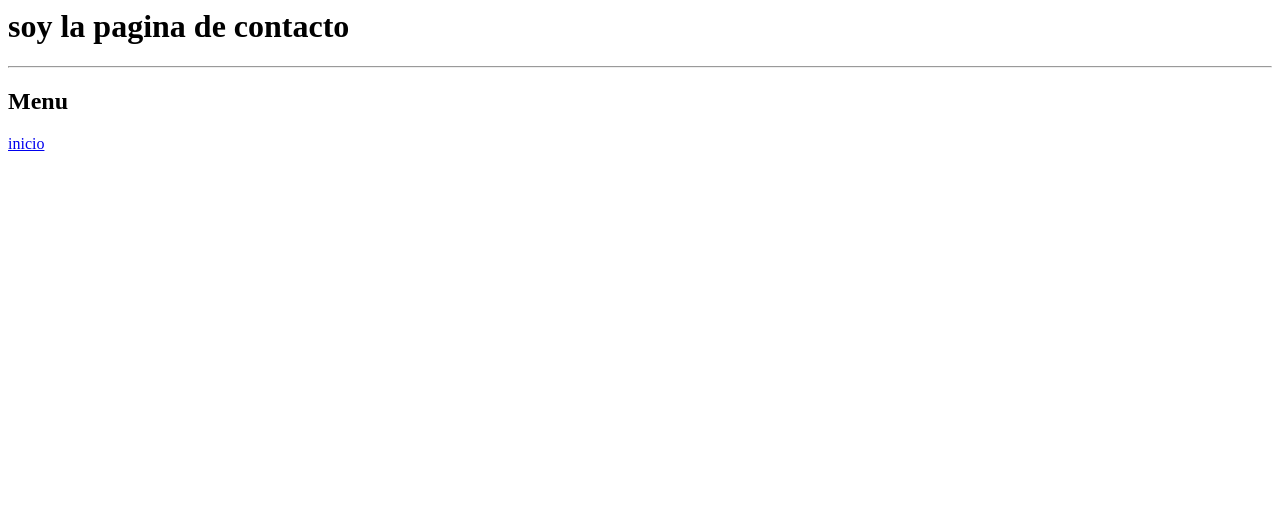
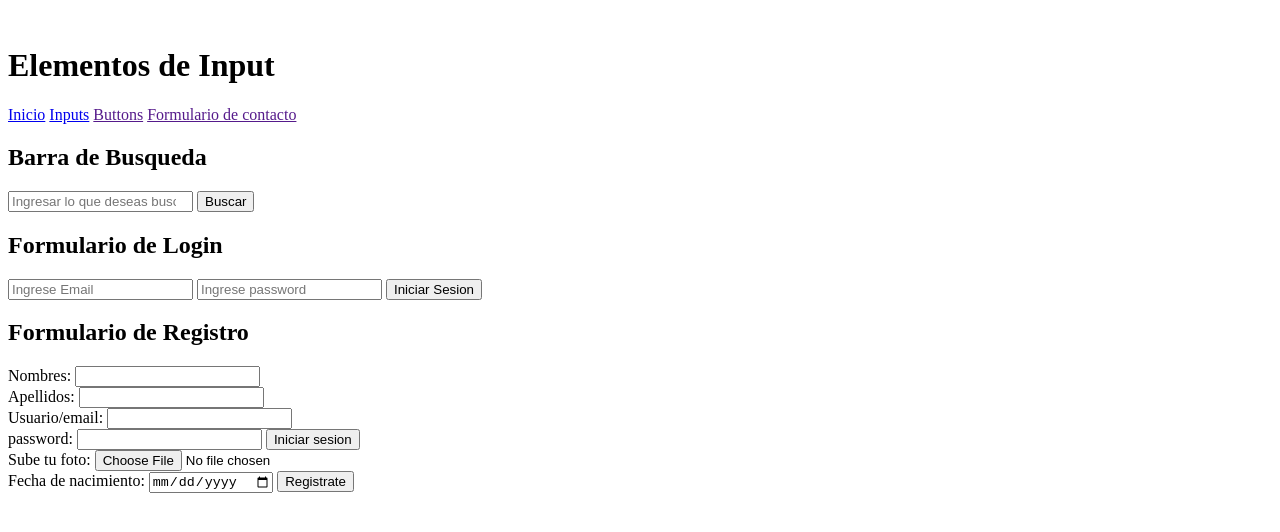
Before and after one commit to ImKaneki/clase_daw, a plain HTML site: page pages/contacto.html in a window 1280 px wide. Drawn offline with Linux system fonts and the light colour scheme; files that its build step writes are made by us from their sources.

Commit message:
clase_daw

```diff
--- a/pages/contacto.html
+++ b/pages/contacto.html
@@ -1,6 +1,84 @@
-<html>
-    <h1>soy la pagina de contacto</h1>
-<hr>
-<h2>Menu</h2>
-<a href="./Index.html">inicio</a>
+<!DOCTYPE html>
+<html lang="es">
+<head>
+    <meta charset="UTF-8">
+    <meta name="viewport" content="width=device-width, initial-scale=1.0">
+    <title>Input</title> <img src="" alt="">
+
+     <link rel="stylesheet" href="./css/style.css">
+
+</head>
+<body>
+    <header>
+        <h1>Elementos de Input</h1>
+
+    </header>
+
+    <nav>
+    <a href="../index.html">Inicio</a>
+    <a href="./input.html">Inputs</a>
+    <a href="">Buttons</a>
+    <a href="">Formulario de contacto</a>
+    </nav>
+
+    <section>
+        <h2>Barra de Busqueda</h2>
+        <form action="" method="get">
+            <input type="search" name="" id="" placeholder="Ingresar lo que deseas buscar">
+            <button type="submit">Buscar</button>
+
+        </form>
+    </section>
+        <h2>Formulario de Login</h2>
+        <form action="" method="post">
+            <input type="email" placeholder="Ingrese Email">
+            <input type="password" placeholder="Ingrese password">
+            <button type="submit">Iniciar Sesion</button>
+        </form>
+    <section>
+        <h2>Formulario de Registro</h2>
+        <!-- Averiguar la propiedad action que me permite cargar archivos multimedia en mi formulario.-->
+
+
+
+        <form action="" method="post">
+            <label>
+                Nombres:
+                <input type="text" name="" id="texto">
+            </label>
+            <br>
+            <label>
+                Apellidos:
+                <input type="text" name="" id="email">
+            </label>
+            <br>
+            <label>
+                Usuario/email:
+                <input type="email" name="" id="email">
+            </label>
+            <br>
+            <label>
+                password:
+                <input type="password" name="" id="password">
+                <input type="button" value="Iniciar sesion"
+            </label>
+            <br>
+            <label>
+                Sube tu foto:
+                <input type="file" name="" id="archivo">
+            </label>
+            <br>
+            <label>
+                Fecha de nacimiento:
+                <input type="date" name="" id="f_nacimiento">
+            </label>
+            <input type="button" value="Registrate">
+
+
+        </form>
+    </section>
+
+
+    <script src="./script.js"></script>
+</body>
 </html>
```
Also changed, not shown: pages/button.html (added, +31 -0 lines), pages/index.html (added, +40 -0 lines), pages/input.html (added, +40 -0 lines), pages/ayuda.html (deleted), pages/categorias.html (deleted), pages/registro.html (deleted), 1 other file.
